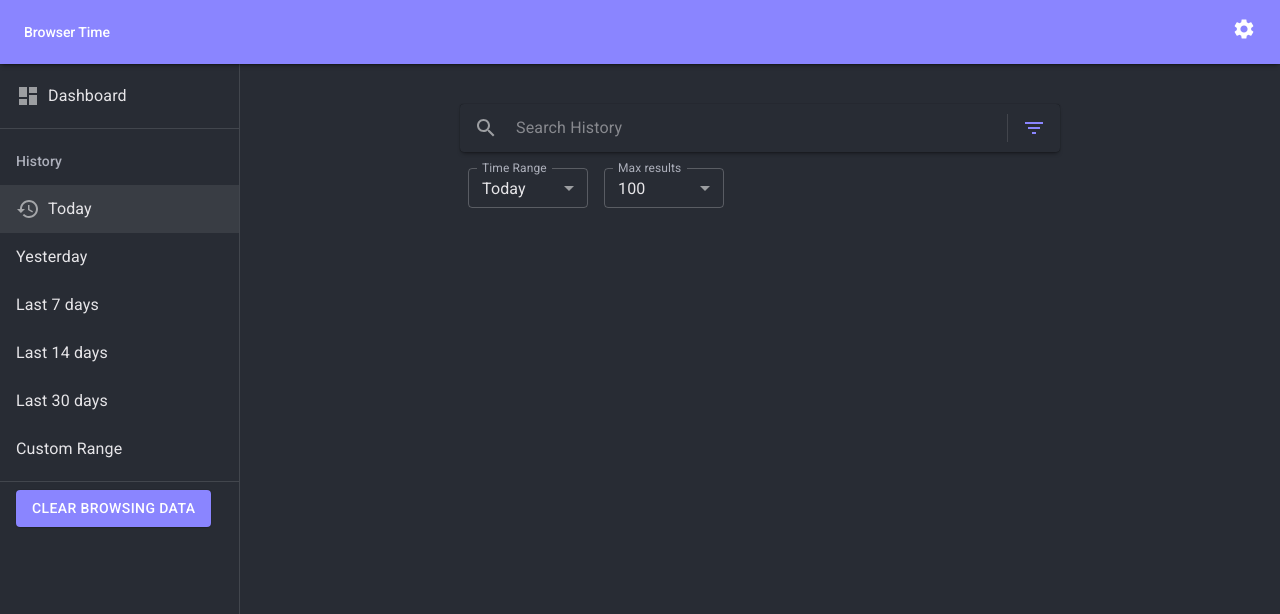
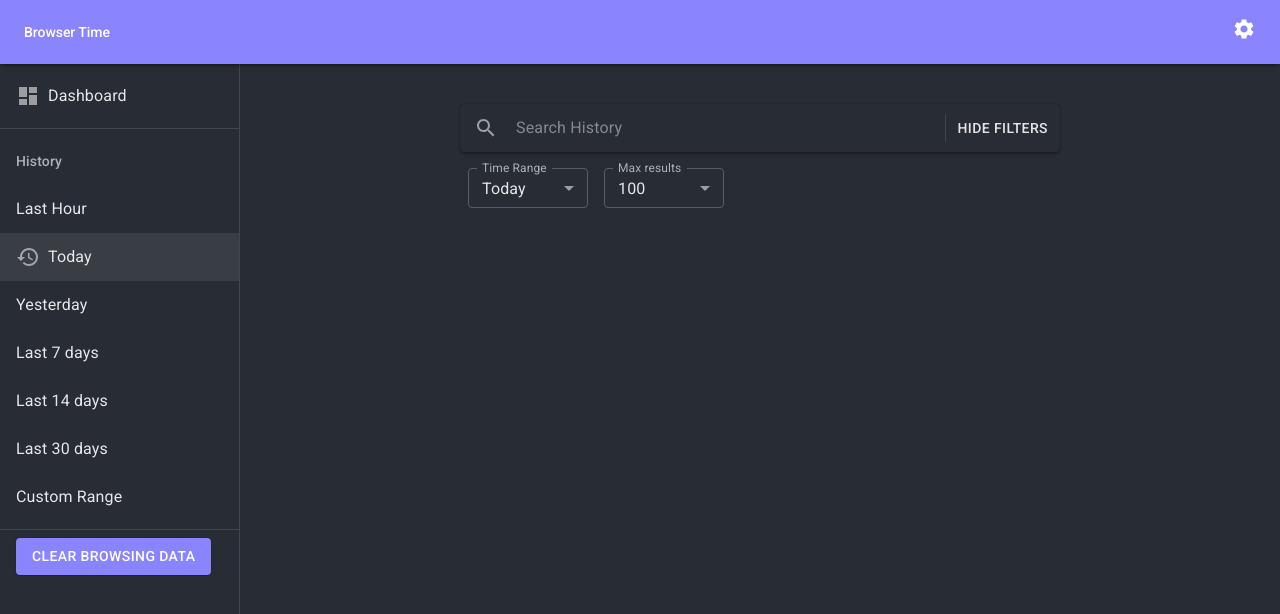
Before and after one commit to seanmiller802/BrowserTime, a React app: page / in a window 1280 px wide. Both pictures are taken after a click on the button 1034 px from the left and 128 px from the top of the page. Shown: the top 614 px of the page. Built offline with nearby package versions, Linux system fonts and the light colour scheme.

Commit message:
add last hour option + fade controls

```diff
--- a/src/components/CustomDrawer/index.jsx
+++ b/src/components/CustomDrawer/index.jsx
@@ -31,7 +31,7 @@ const useStyles = makeStyles(() => ({
 }));
 
 const CustomDrawer = ({ handleUpdateRange, handleShowDashboard }) => {
-  const [selectedItem, setSelectedItem] = useState(0);
+  const [selectedItem, setSelectedItem] = useState(1);
   const classes = useStyles();
 
   const handleHistoryItemSelect = (item, index) => {
--- a/src/components/History/index.jsx
+++ b/src/components/History/index.jsx
@@ -3,7 +3,7 @@ import PropTypes from 'prop-types';
 import { makeStyles } from '@material-ui/core/styles';
 import { Grid } from '@material-ui/core';
 import Layout from '../Layout';
-import Searchbar from '../HistorySearch';
+import HistorySearch from '../HistorySearch';
 import HistoryControls from '../HistoryControls';
 
 const useStyles = makeStyles((theme) => ({
@@ -37,10 +37,11 @@ const History = ({
           alignItems="center"
           className={classes.search}
         >
-          <Searchbar
+          <HistorySearch
             placeholder="Search History"
             value={searchText}
             onChange={setSearchText}
+            showControls={showControls}
             handleShowControls={() => setShowControls(!showControls)}
           />
         </Grid>
--- a/src/components/HistoryControls/index.jsx
+++ b/src/components/HistoryControls/index.jsx
@@ -4,6 +4,7 @@ import DateFnsUtils from '@date-io/date-fns';
 import { makeStyles } from '@material-ui/core/styles';
 import { MuiPickersUtilsProvider, KeyboardDatePicker } from '@material-ui/pickers';
 import {
+  Fade,
   Grid,
   InputLabel,
   Select,
@@ -95,6 +96,7 @@ const HistoryControls = ({
   ) : null;
 
   return (
+    <Fade in enter exit appear timeout={500}>
       <Grid
         container
         justify={isCustomRange ? 'space-around' : 'flex-start'}
@@ -135,11 +137,13 @@ const HistoryControls = ({
           </Select>
         </FormControl>
       </Grid>
+    </Fade>
   );
 };
 
 HistoryControls.propTypes = {
   range: PropTypes.oneOf([
+    'Hour',
     'Today',
     'Yesterday',
     'Seven',
--- a/src/components/HistorySearch/index.jsx
+++ b/src/components/HistorySearch/index.jsx
@@ -3,6 +3,7 @@ import PropTypes from 'prop-types';
 import { makeStyles } from '@material-ui/core/styles';
 import {
   Paper,
+  Button,
   InputBase,
   IconButton,
   Divider,
@@ -42,6 +43,7 @@ const HistorySearch = ({
   placeholder,
   value,
   onChange,
+  showControls,
   handleShowControls,
 }) => {
   const classes = useStyles();
@@ -65,9 +67,15 @@ const HistorySearch = ({
         </IconButton>
       )}
       <Divider className={classes.divider} orientation="vertical" />
-      <IconButton color="primary" className={classes.iconButton} onClick={handleShowControls} aria-label="directions">
-        <FilterListIcon />
-      </IconButton>
+      {
+        showControls ? (
+          <Button onClick={handleShowControls}>hide filters</Button>
+        ) : (
+          <IconButton color="primary" className={classes.iconButton} onClick={handleShowControls} aria-label="directions">
+            <FilterListIcon />
+          </IconButton>
+        )
+      }
     </Paper>
   );
 };
@@ -77,6 +85,7 @@ HistorySearch.propTypes = {
   placeholder: PropTypes.string,
   value: PropTypes.string.isRequired,
   onChange: PropTypes.func.isRequired,
+  showControls: PropTypes.bool.isRequired,
   handleShowControls: PropTypes.func.isRequired,
 };
 
--- a/src/lib/rangeMappings.js
+++ b/src/lib/rangeMappings.js
@@ -1,4 +1,8 @@
 export default [
+  {
+    value: 'Hour',
+    text: 'Last Hour',
+  },
   {
     value: 'Today',
     text: 'Today',
```
Also changed, not shown: src/lib/dates.js (added, +36 -0 lines). Lines whose indentation alone changed are shown as unchanged.
